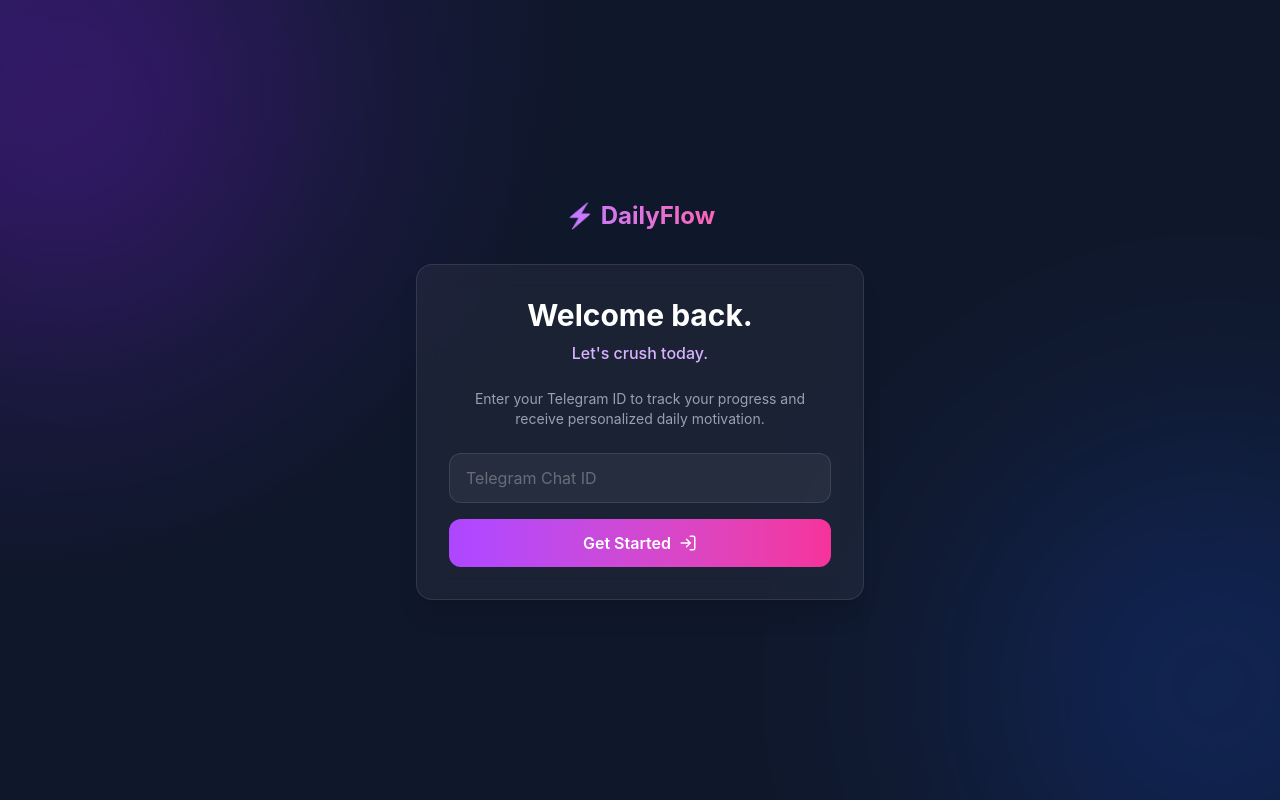
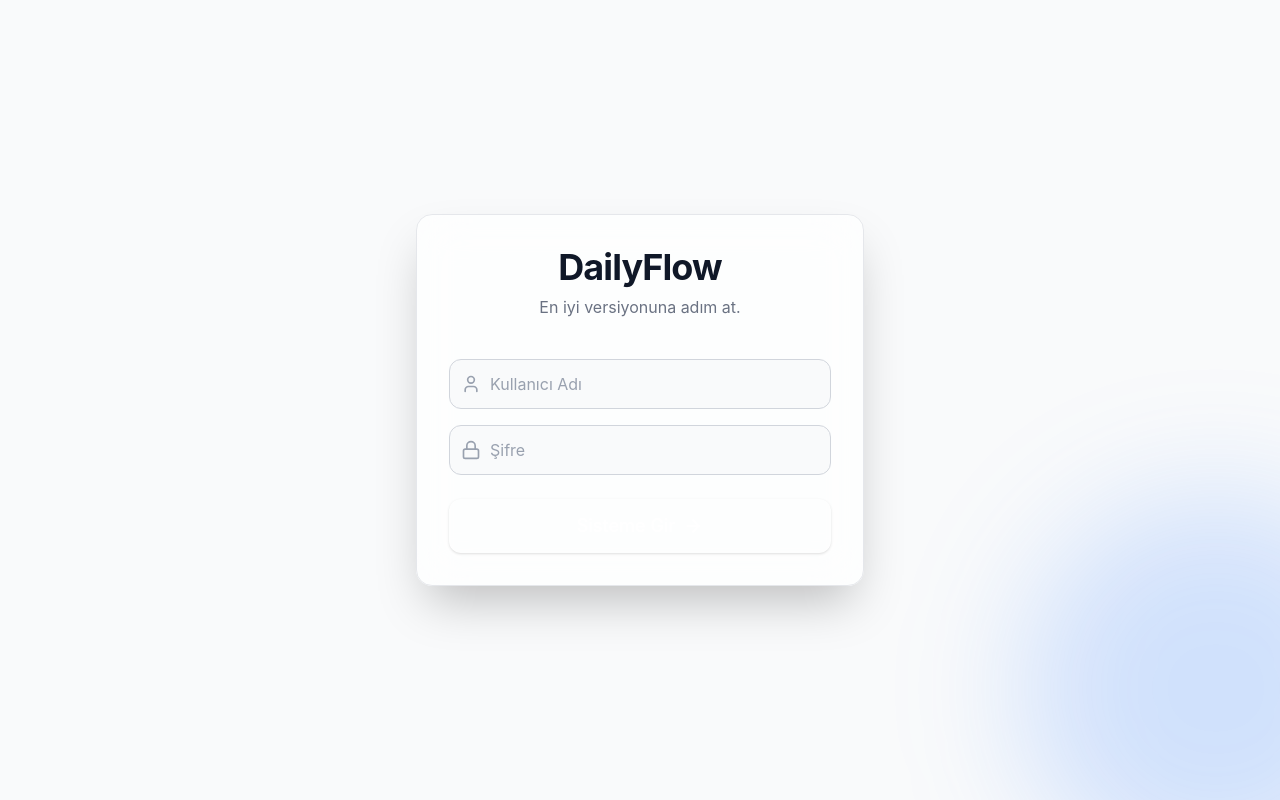
Before and after one commit to yunussfr/daily_recommendation_and_tracking_system, a React app in the folder frontend/: page / in a window 1280 px wide. Built offline with nearby package versions, Linux system fonts and the light colour scheme; the HTML template or start-up script is replaced by a standard one.

Commit message:
Change default route to Login screen

```diff
--- a/frontend/src/App.tsx
+++ b/frontend/src/App.tsx
@@ -1,8 +1,8 @@
-
 import { BrowserRouter, Routes, Route, Navigate } from 'react-router-dom';
 import { AnimatePresence } from 'framer-motion';
 
 import { Layout } from './components/Layout';
+import { Login } from './screens/Login'; // YENİ EKLENDİ
 import { Onboarding } from './screens/Onboarding';
 import { MoodSelection } from './screens/MoodSelection';
 import { Dashboard } from './screens/Dashboard';
@@ -13,13 +13,18 @@ function App() {
     <BrowserRouter>
       <AnimatePresence mode="wait">
         <Routes>
-          <Route path="/" element={<Layout />}>
-            <Route index element={<Onboarding />} />
+          {/* Ana sayfa artık Login ekranı. Layout'un dışında tutuyoruz ki tam ekran olsun. */}
+          <Route path="/" element={<Login />} />
+
+          {/* Diğer sayfalar Layout'un içinde */}
+          <Route element={<Layout />}>
+            <Route path="onboarding" element={<Onboarding />} />
             <Route path="mood" element={<MoodSelection />} />
             <Route path="dashboard" element={<Dashboard />} />
             <Route path="recommendation" element={<Recommendation />} />
-            <Route path="*" element={<Navigate to="/" replace />} />
           </Route>
+
+          <Route path="*" element={<Navigate to="/" replace />} />
         </Routes>
       </AnimatePresence>
     </BrowserRouter>
```
